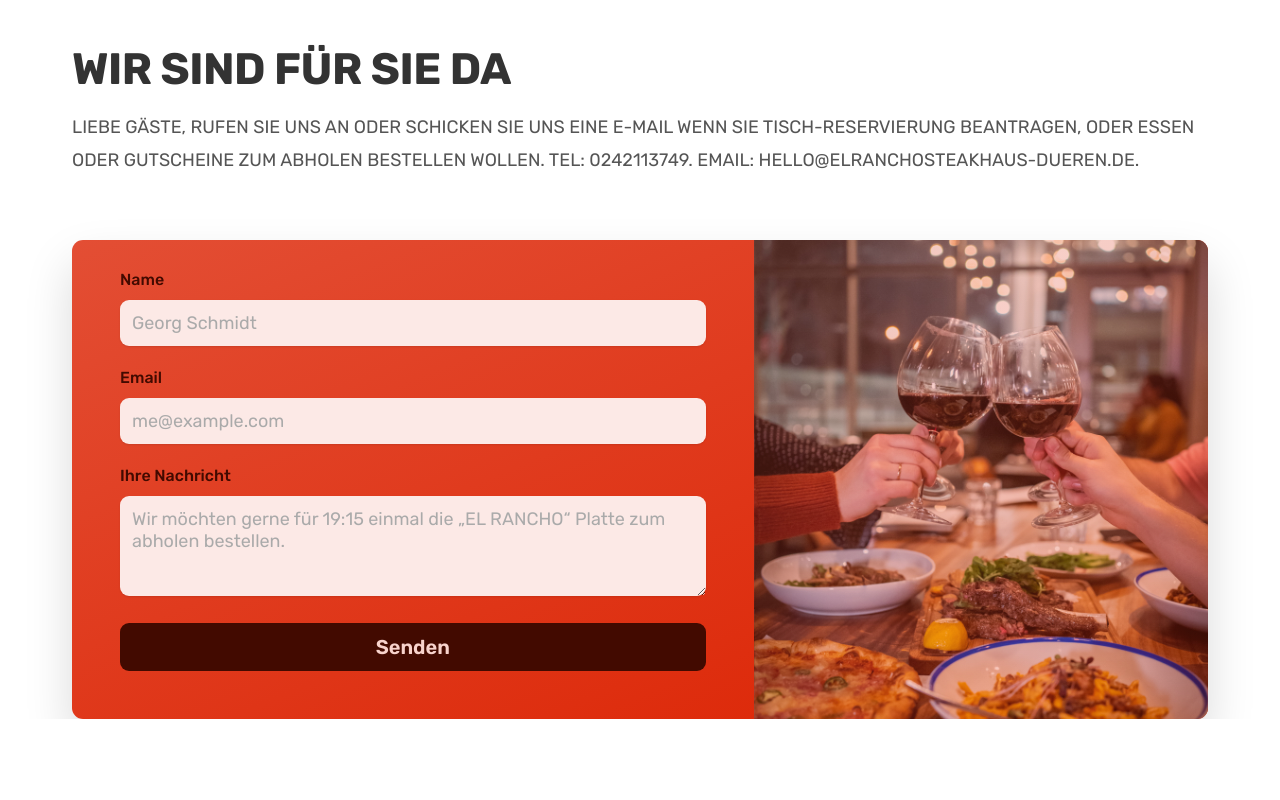
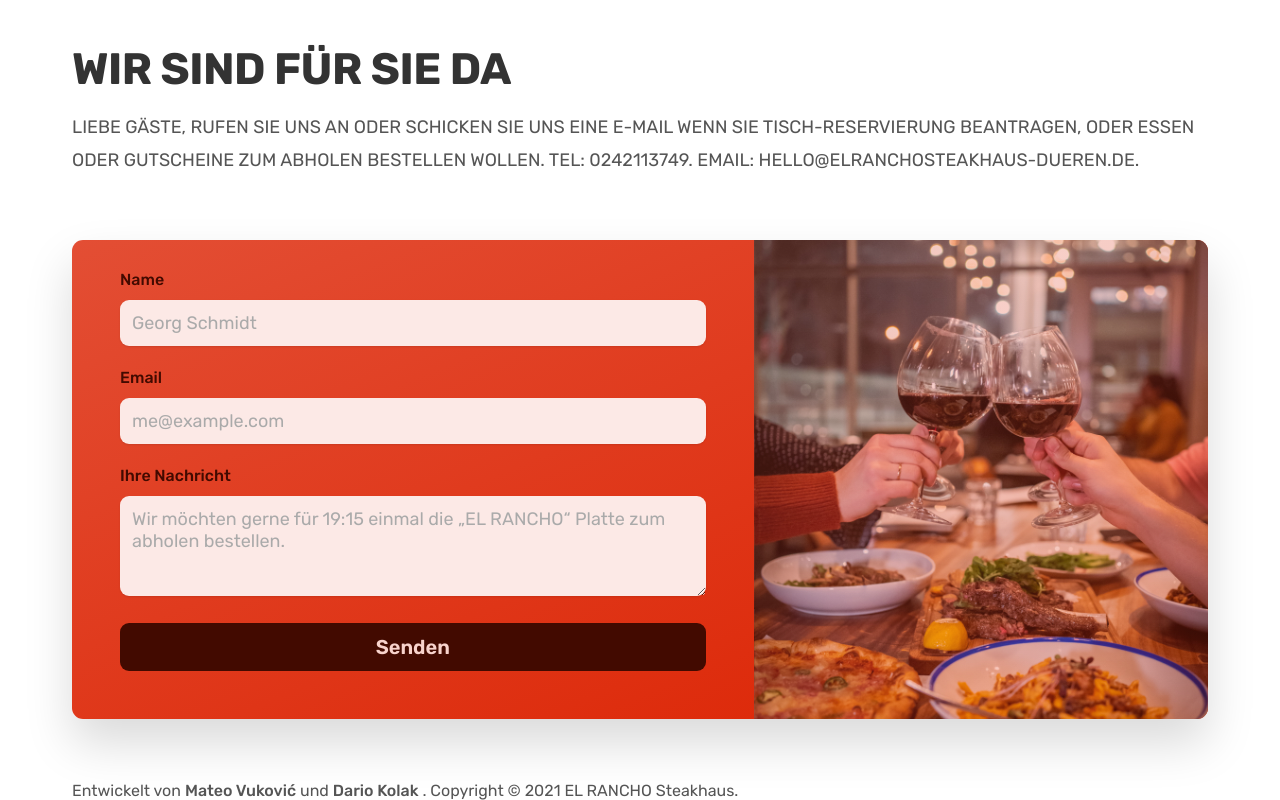
Before and after one commit to mateovukovic247/elranchosteakhaus-dueren, a plain HTML site: page index.html in a window 1280 px wide. Shown: the part 4334-5134 px from the top of the page. Before the commit the page ends 5053 px from the top, so only its background shows below. Drawn offline with nearby package versions, Linux system fonts and the light colour scheme.

Commit message:
Build and style the footer of the website
This commit will modifie index.html file and ./resources/css/style.css file in order to build and style the footer of the website.

```diff
--- a/index.html
+++ b/index.html
@@ -528,5 +528,27 @@
         </div>
       </section>
     </main>
+
+    <footer class="footer">
+      <div class="container">
+        <p>
+          Entwickelt von
+          <a
+            href="mailto:mateo.vukovic247@gmail.com"
+            target="_blank"
+            class="footer__link"
+            >Mateo Vuković</a
+          >
+          und
+          <a
+            href="mailto:kolak.dario@hotmail.com"
+            target="_blank"
+            class="footer__link"
+            >Dario Kolak</a
+          >
+          . Copyright &copy; 2021 EL RANCHO Steakhaus.
+        </p>
+      </div>
+    </footer>
   </body>
 </html>
--- a/resources/css/style.css
+++ b/resources/css/style.css
@@ -250,3 +250,20 @@
   background-color: #fff;
   color: #555;
 }
+
+/***********************************
+***** FOOTER
+************************************/
+
+.footer {
+  padding: 6.4rem 0 0 0;
+  font-size: 1.6rem;
+}
+
+.footer__link {
+  display: inline-block;
+  text-decoration: none;
+  color: inherit;
+  font-weight: 500;
+  cursor: pointer;
+}
```
